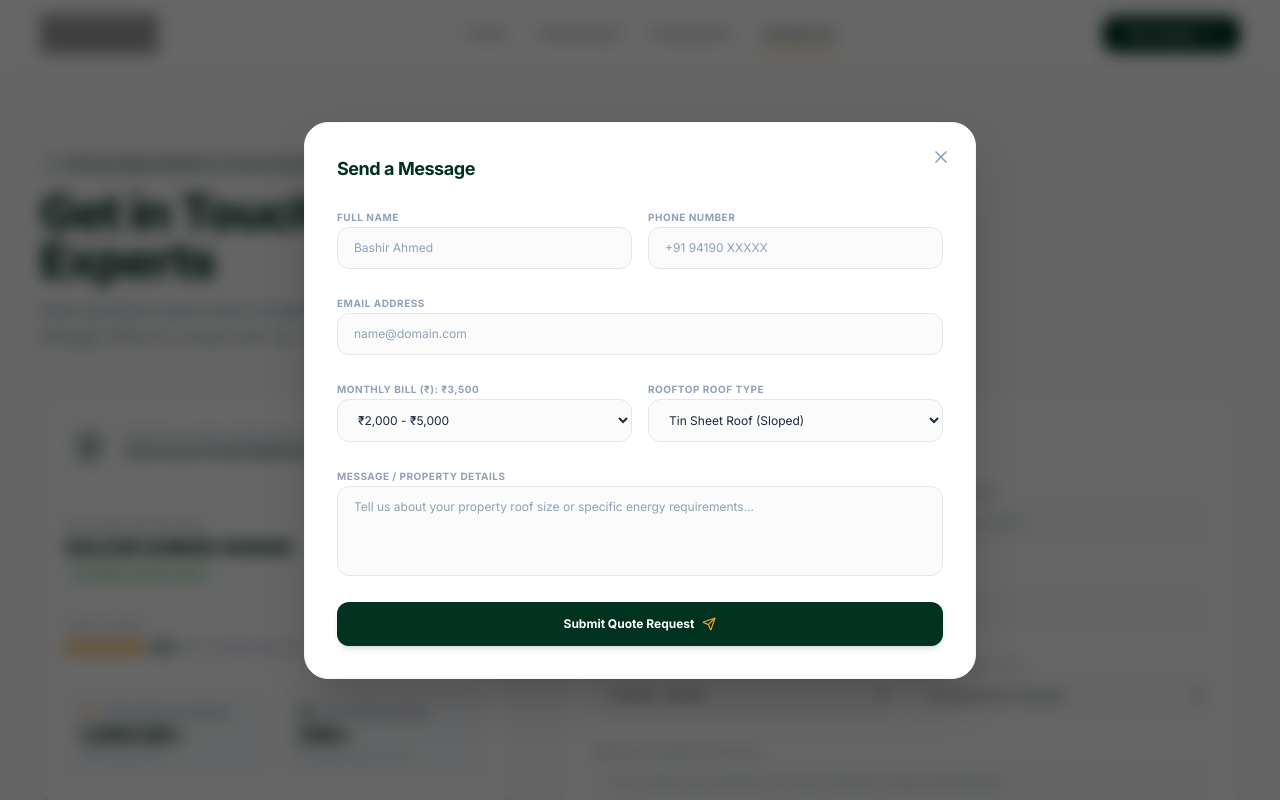
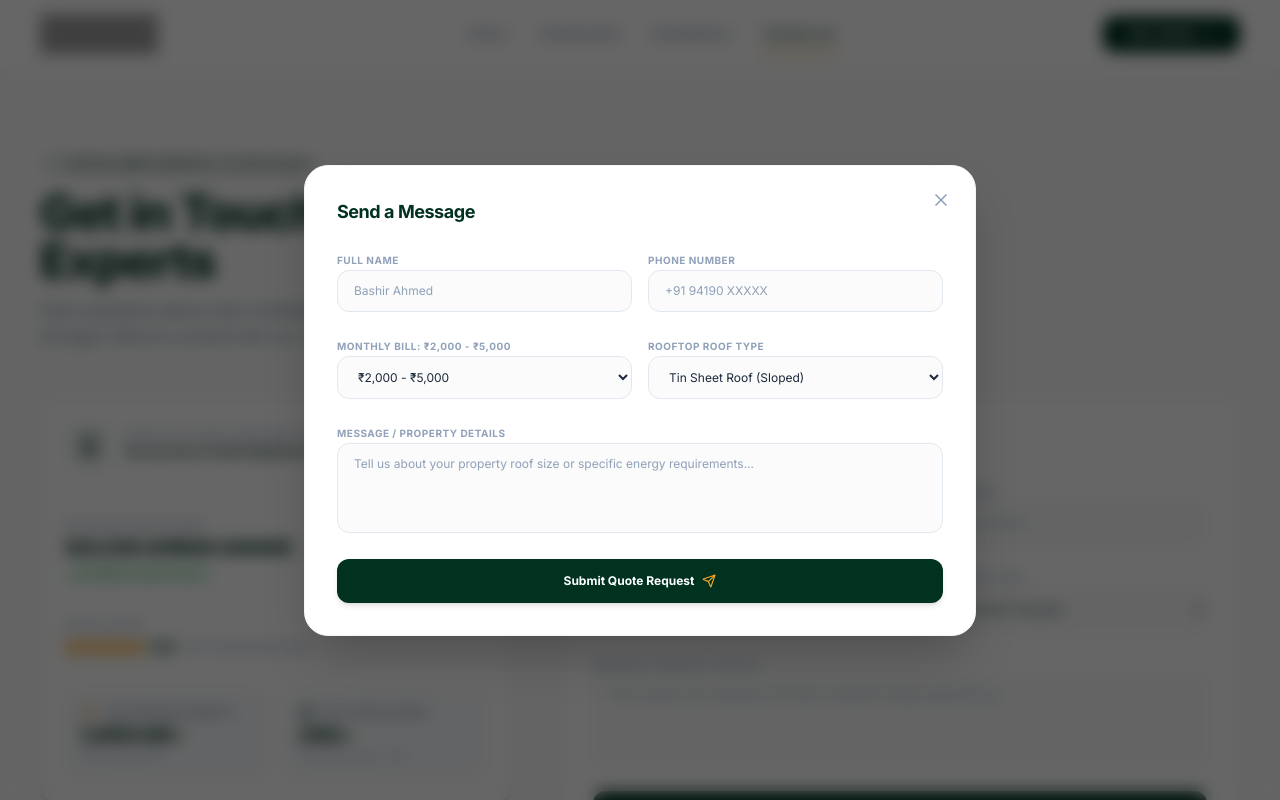
Before and after one commit to waximhq-spec/tpp, a Next.js app: page /contact in a window 1280 px wide. Both pictures are taken after a click on the button "Get a Quote". Shown: the top 800 px of the page. Built offline with nearby package versions, Linux system fonts and the light colour scheme; grey boxes are pictures that could not be loaded.

Commit message:
remove email input, update dynamic monthly bill labels, clean whatsapp message templates

```diff
--- a/src/app/contact/page.tsx
+++ b/src/app/contact/page.tsx
@@ -21,12 +21,19 @@ import {
 } from 'lucide-react';
 import { RooftopType } from '../../types';
 
+const getBillRangeLabel = (billValue: number) => {
+  if (billValue <= 2000) return 'Under ₹2,000';
+  if (billValue <= 5000) return '₹2,000 - ₹5,000';
+  if (billValue <= 8000) return '₹5,000 - ₹8,000';
+  if (billValue <= 12000) return '₹8,000 - ₹12,000';
+  return 'Above ₹12,000';
+};
+
 export default function ContactPage() {
   const [isInquiryOpen, setIsInquiryOpen] = useState(false);
   const [formData, setFormData] = useState({
     name: '',
     phone: '',
-    email: '',
     bill: 3500,
     roofType: 'tin' as RooftopType,
     message: ''
@@ -55,7 +62,6 @@ export default function ContactPage() {
       id: `KSL-${Math.floor(100000 + Math.random() * 900000)}`,
       name: formData.name,
       phone: formData.phone,
-      email: formData.email,
       district: 'Srinagar',
       bill: formData.bill,
       roofType: formData.roofType,
@@ -78,11 +84,8 @@ export default function ContactPage() {
       const text = `Hi, I have filled out the solar inquiry form on the website with the following details:
 - *Name:* ${formData.name}
 - *Phone:* ${formData.phone}
-- *Email:* ${formData.email}
-- *Monthly Bill:* ₹${formData.bill.toLocaleString('en-IN')}
+- *Monthly Bill:* ${getBillRangeLabel(formData.bill)}
 - *Roof Type:* ${formData.roofType.toUpperCase()}
-- *Estimated System Size:* ${systemSize} kW
-- *Estimated Subsidy:* ₹${subsidy.toLocaleString('en-IN')}
 - *Message:* ${formData.message || 'None'}`;
 
       const whatsappUrl = `https://wa.me/919541831565?text=${encodeURIComponent(text)}`;
@@ -281,23 +284,9 @@ export default function ContactPage() {
                       </div>
                     </div>
 
-                    <div className="space-y-1">
-                      <label htmlFor="email" className="text-[10px] font-bold uppercase tracking-wider text-slate-400">Email Address</label>
-                      <input
-                        type="email"
-                        id="email"
-                        name="email"
-                        required
-                        value={formData.email}
-                        onChange={handleInputChange}
-                        placeholder="name@domain.com"
-                        className="w-full bg-[#fafbfa] border border-slate-200 hover:border-slate-300 focus:border-primary focus:bg-white text-slate-800 placeholder-slate-400 text-xs rounded-xl px-4 py-3 focus:outline-none transition-all duration-200"
-                      />
-                    </div>
-
                     <div className="grid grid-cols-1 sm:grid-cols-2 gap-4">
                       <div className="space-y-1">
-                        <label htmlFor="bill" className="text-[10px] font-bold uppercase tracking-wider text-slate-400">Monthly Bill (₹): ₹{formData.bill.toLocaleString()}</label>
+                        <label htmlFor="bill" className="text-[10px] font-bold uppercase tracking-wider text-slate-400">Monthly Bill: {getBillRangeLabel(formData.bill)}</label>
                         <select
                           id="bill"
                           name="bill"
--- a/src/components/InquiryModal.tsx
+++ b/src/components/InquiryModal.tsx
@@ -3,6 +3,14 @@ import { motion, AnimatePresence } from 'motion/react';
 import { X, CheckCircle, Send, ArrowRight } from 'lucide-react';
 import { RooftopType } from '../types';
 import { calculateSolarPotential } from '../constants';
+
+const getBillRangeLabel = (billValue: number) => {
+  if (billValue <= 2000) return 'Under ₹2,000';
+  if (billValue <= 5000) return '₹2,000 - ₹5,000';
+  if (billValue <= 8000) return '₹5,000 - ₹8,000';
+  if (billValue <= 12000) return '₹8,000 - ₹12,000';
+  return 'Above ₹12,000';
+};
 
 interface InquiryModalProps {
   isOpen: boolean;
@@ -21,7 +29,6 @@ export default function InquiryModal({ isOpen, onClose, initialData }: InquiryMo
   const [formData, setFormData] = useState({
     name: '',
     phone: '',
-    email: '',
     bill: 3500,
     roofType: 'tin' as RooftopType,
     message: ''
@@ -32,11 +39,23 @@ export default function InquiryModal({ isOpen, onClose, initialData }: InquiryMo
 
   useEffect(() => {
     if (isOpen) {
+      let initialBill = initialData?.bill || 3500;
+      if (initialBill < 2000) {
+        initialBill = 1500;
+      } else if (initialBill >= 2000 && initialBill < 5000) {
+        initialBill = 3500;
+      } else if (initialBill >= 5000 && initialBill < 8000) {
+        initialBill = 6500;
+      } else if (initialBill >= 8000 && initialBill < 12000) {
+        initialBill = 10000;
+      } else {
+        initialBill = 15000;
+      }
+
       setFormData({
         name: '',
         phone: '',
-        email: '',
-        bill: initialData?.bill || 3500,
+        bill: initialBill,
         roofType: (initialData?.roofType as RooftopType) || 'tin',
         message: ''
       });
@@ -55,7 +74,6 @@ export default function InquiryModal({ isOpen, onClose, initialData }: InquiryMo
       id: `KSL-${Math.floor(100000 + Math.random() * 900000)}`,
       name: formData.name,
       phone: formData.phone,
-      email: formData.email,
       district: initialData?.district || 'Srinagar',
       bill: formData.bill,
       roofType: formData.roofType,
@@ -81,11 +99,8 @@ export default function InquiryModal({ isOpen, onClose, initialData }: InquiryMo
       const text = `Hi, I have filled out the solar inquiry form on the website with the following details:
 - *Name:* ${formData.name}
 - *Phone:* ${formData.phone}
-- *Email:* ${formData.email}
-- *Monthly Bill:* ₹${formData.bill.toLocaleString('en-IN')}
+- *Monthly Bill:* ${getBillRangeLabel(formData.bill)}
 - *Roof Type:* ${formData.roofType.toUpperCase()}
-- *Estimated System Size:* ${results.estimatedSize} kW
-- *Estimated Subsidy:* ₹${results.subsidy.toLocaleString('en-IN')}
 - *Message:* ${formData.message || 'None'}`;
 
       const whatsappUrl = `https://wa.me/919541831565?text=${encodeURIComponent(text)}`;
@@ -162,22 +177,9 @@ export default function InquiryModal({ isOpen, onClose, initialData }: InquiryMo
                     </div>
                   </div>
 
-                  <div className="space-y-1">
-                    <label htmlFor="email" className="text-[10px] font-bold uppercase tracking-wider text-slate-400">Email Address</label>
-                    <input
-                      type="email"
-                      id="email"
-                      required
-                      value={formData.email}
-                      onChange={(e) => setFormData({ ...formData, email: e.target.value })}
-                      placeholder="name@domain.com"
-                      className="w-full bg-[#fafbfa] border border-slate-200 hover:border-slate-300 focus:border-primary focus:bg-white text-slate-800 placeholder-slate-400 text-xs rounded-xl px-4 py-3 focus:outline-none transition-all duration-200"
-                    />
-                  </div>
-
                   <div className="grid grid-cols-1 sm:grid-cols-2 gap-4">
                     <div className="space-y-1">
-                      <label htmlFor="bill" className="text-[10px] font-bold uppercase tracking-wider text-slate-400">Monthly Bill (₹): ₹{formData.bill.toLocaleString()}</label>
+                      <label htmlFor="bill" className="text-[10px] font-bold uppercase tracking-wider text-slate-400">Monthly Bill: {getBillRangeLabel(formData.bill)}</label>
                       <select
                         id="bill"
                         value={formData.bill}
```
